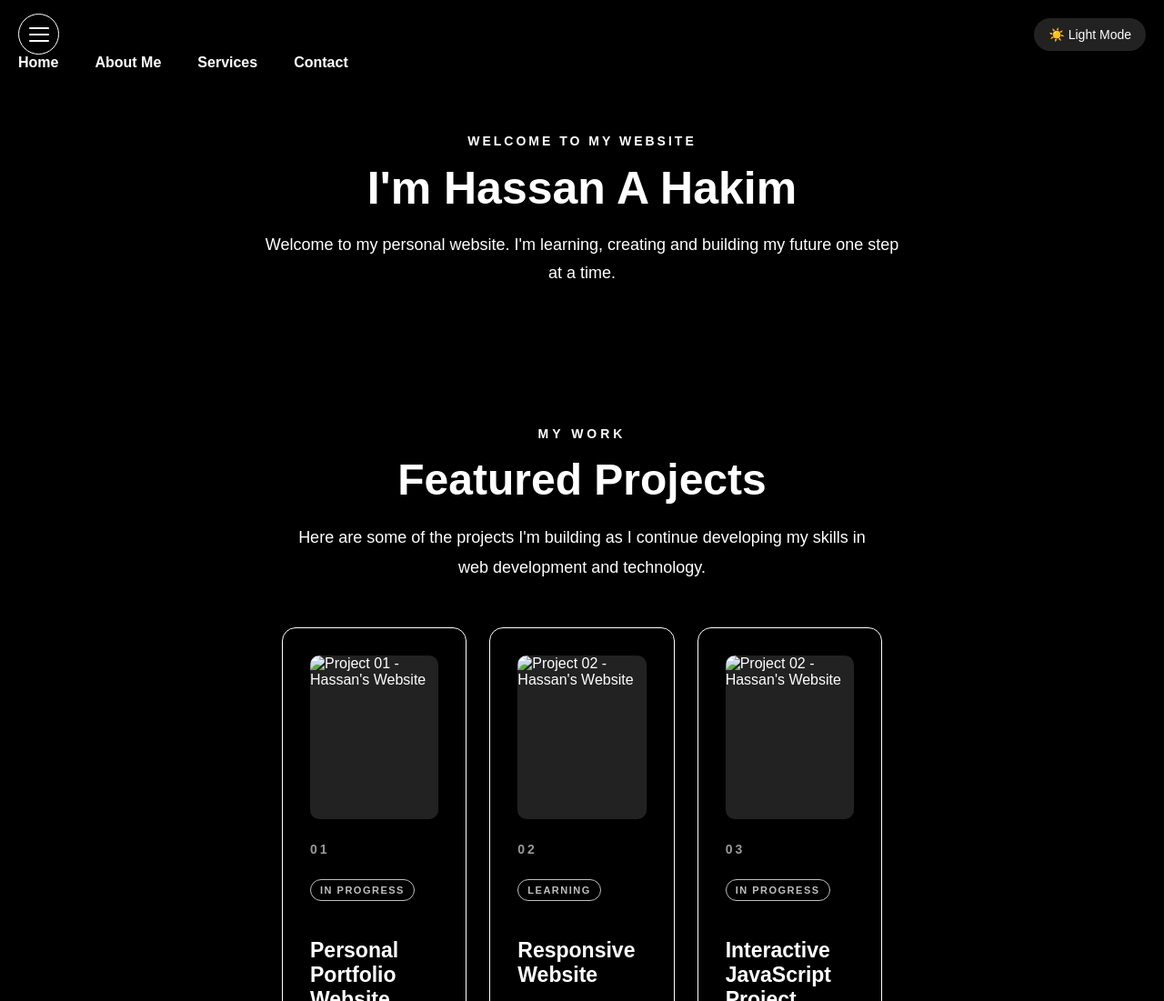
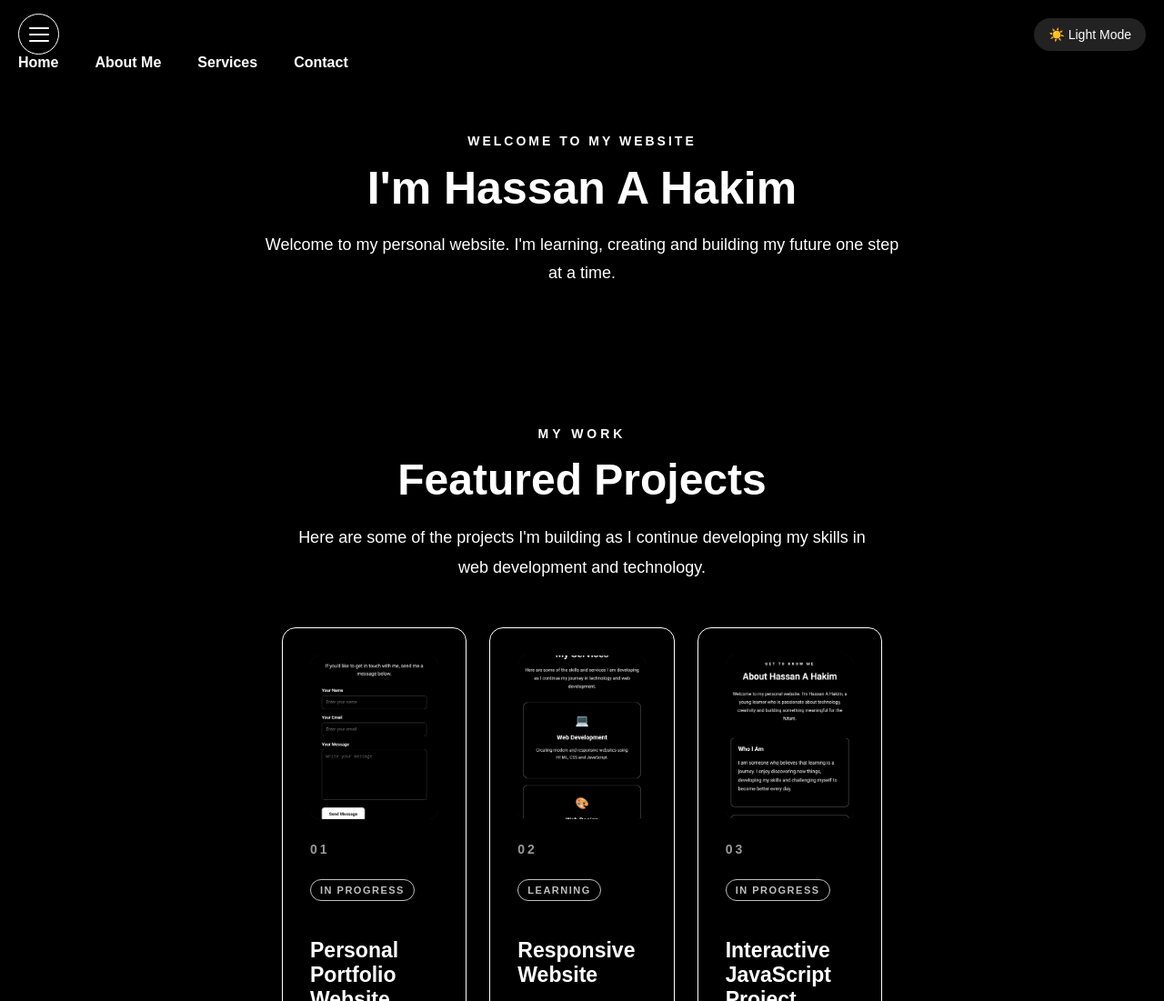
Before and after one commit to staybyplan340-afk/hakim-website-, a plain HTML site: page index.html in a window 1280 px wide. Shown: the top 1101 px of the page at 91% size. Drawn offline with Linux system fonts and the light colour scheme; files whose address does not match are found by name.

Commit message:
Update index.html

```diff
--- a/index.html
+++ b/index.html
@@ -60,7 +60,7 @@
 <article class="project-card scroll-left">
   <div class="project-image">
     <img
-        src="Imagess/screenshot_20260811_220425_Acode.jpg"
+        src="Screenshot_20260811_220425_Acode.jpg"
         alt="Project 01 - Hassan's Website">
 </div>
 
@@ -97,7 +97,7 @@
 <article class="project-card scroll-reveal">
   <div class="project-image">
     <img
-        src="Imagess/Screenshot_20260811_220406_Acode.jpg"
+        src="Screenshot_20260811_220406_Acode.jpg"
         alt="Project 02 - Hassan's Website">
 </div>
 
@@ -133,7 +133,7 @@
 <article class="project-card scroll-right">
   <div class="project-image">
     <img
-        src="Imagess/Screenshot_20260811_220350_Acode.jpg"
+        src="Screenshot_20260811_220350_Acode.jpg"
         alt="Project 02 - Hassan's Website">
 </div>
 
```
